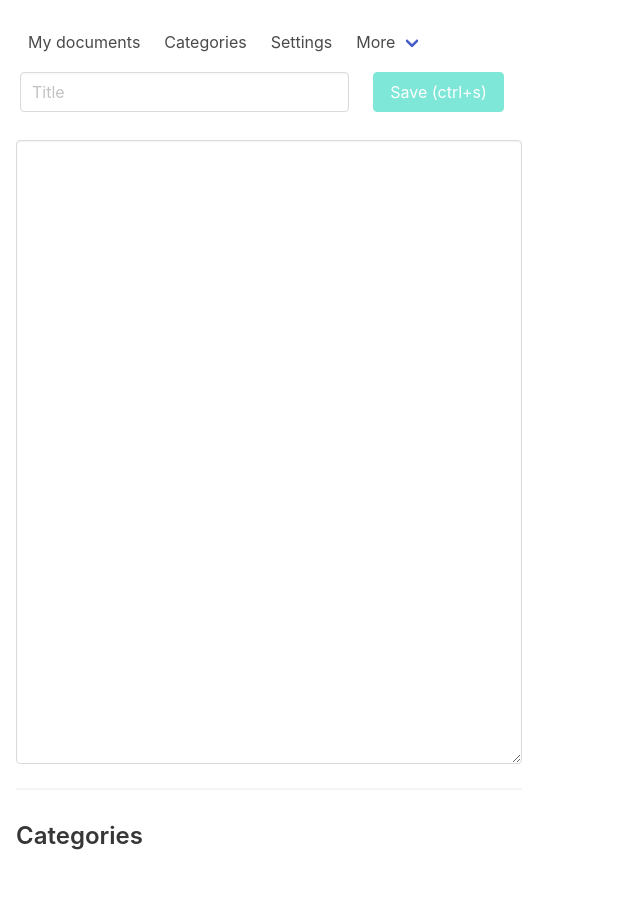
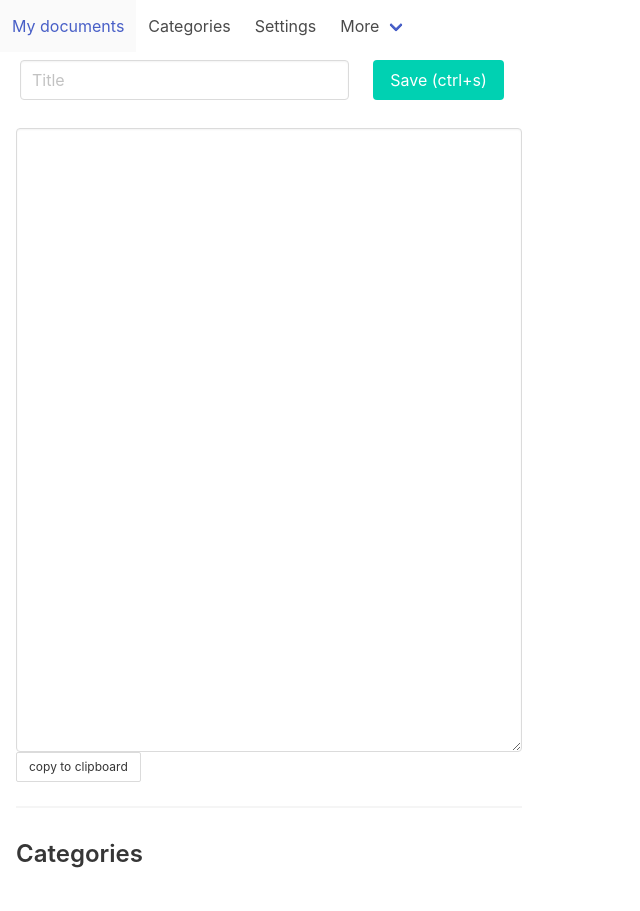
Before and after one commit to byoso/Markdown_imperator, a Flask app: template app/templates/edit.html in a window 1280 px wide. Shown: the whole page, without its empty margins (0-640 px from the left). Before the commit the page ends 850 px from the top, so only its background shows below. Run offline with Flask 2, Linux system fonts and the light colour scheme; the template is opened without the code that fills it, so the values that code supplies are empty.

Commit message:
copy content to clipboard done, TODO: filter by category on the index page

```diff
--- a/app/main_desktop.py
+++ b/app/main_desktop.py
@@ -54,6 +54,7 @@ def new_window(*item):
     params = {
         # Minimum settings
         'title': "MarkDown Imperator",
+        'subtitle': "The best markdown editor of the empire",
         'base_dir': BASE_DIR,  # do not change this
         'port': PORT,  # do not change this
         'server_launcher': server_launcher,  # None or server_launcher
@@ -62,7 +63,6 @@ def new_window(*item):
         'is_main': True,  # closing the window closes the entire application
         # If the window has a header bar:
         'header_bar': True,
-        'subtitle': None,
         'buttons_left': [
             # comment those you don't want, change the order as you like
             'hb_home',
--- a/app/main_web.py
+++ b/app/main_web.py
@@ -94,6 +94,7 @@ def new_file():
 @app.route("/delete/<int:doc_id>")
 def delete_doc(doc_id):
     db().model("document").sil.delete(f"id={doc_id}")
+    db().model('cat_doc').sil.delete(f"doc_id={doc_id}")
     return redirect(url_for('index'))
 
 
@@ -115,6 +116,8 @@ def categories():
 def delete_category(pk):
     print("delete ", pk)
     Category = db().model('category')
+    Cat_doc = db().model('cat_doc')
+    Cat_doc.sil.delete(f"cat_id={pk}")
     Category.sil.delete(f"id={pk}")
     return redirect(url_for('categories'))
 
--- /dev/null
+++ b/app/statics/style/md.css
@@ -0,0 +1,16 @@
+.validate {
+  -webkit-animation-name: cssAnimation;
+  -webkit-animation-duration: 0.5s;
+  -webkit-animation-iteration-count: 1;
+  -webkit-animation-timing-function: ease;
+  -webkit-animation-fill-mode: forwards;
+}
+
+@-webkit-keyframes cssAnimation {
+  from {
+    -webkit-transform: rotate(0deg) scale(1) skew(0deg) translate(0px);
+  }
+  to {
+    -webkit-transform: rotate(360deg) scale(1) skew(0deg) translate(0px);
+  }
+}
--- a/app/templates/_base.html
+++ b/app/templates/_base.html
@@ -10,12 +10,18 @@
         <!-- bulma -->
         <!-- <link rel="stylesheet" type= "text/css" href="/style/bulma.css"> -->
         <link rel="stylesheet" href="https://cdn.jsdelivr.net/npm/bulma@0.9.4/css/bulma.min.css">
+        <link rel="stylesheet" href="/style/md.css">
         <!-- markdown converter to html -->
         <script src="https://cdn.jsdelivr.net/npm/marked/marked.min.js"></script>
 
         <title> MD Imperator </title>
 	</head>
-    <nav class="navbar" role="navigation" aria-label="main navigation" id="navbar">
+    <style>
+        body {
+            padding-top: 40px;
+        }
+    </style>
+    <nav class="navbar is-fixed-top" role="navigation" aria-label="main navigation" id="navbar">
 
         <div id="navbarBasicExample" class="navbar-menu">
             <div class="navbar-start">
--- a/app/templates/edit.html
+++ b/app/templates/edit.html
@@ -12,11 +12,12 @@
                     <input type="text" name="title" id="title" class="input m-1" placeholder="Title" value="{{ doc.title }}">
                 </div>
                 <div class="column">
-                    <span id="save_button" class="button is-primary m-1" disabled>Save (ctrl+s)</span>
+                    <span id="save_button" class="button is-primary m-1">Save (ctrl+s)</span>
 
                 </div>
             </div>
             <textarea class="textarea" id="content" onscroll="syncScroll(this)" name="content" rows="25" width="45%">{{ doc.content }}</textarea>
+            <button onclick="toClipboard()" id="copy" class="button is-small">copy to clipboard</button>
             <hr>
             <h3>Categories</h3>
             <div id="categories"></div>
@@ -56,10 +57,14 @@
         referenceNode.parentNode.insertBefore(newNode, referenceNode.nextSibling);
 }
     function newCategoryBox(cat) {
+        console.log(cat)
         let elem = document.createElement('input')
         elem.type = "checkbox"
         elem.name = cat.name
         elem.id = cat.id
+        if (cat.is_checked) {
+            elem.checked = true
+        }
         return elem
     };
     function newCategoryLabel(cat) {
@@ -99,11 +104,27 @@
         }
     );
 
+    // Animation
+    function animation(id) {
+        let elem = document.getElementById(id)
+        elem.classList.remove('validate');
+        void elem.offsetWidth;
+        elem.classList.add('validate');
+        }
+
+    // copy to clipboard
+    function toClipboard() {
+        var copyText = document.getElementById("content");
+        navigator.clipboard.writeText(copyText.value);
+        animation("copy")
+    }
+
     // save_button function
     save_button.addEventListener('click', e =>{
         if (history_index < history.length-1){
             history = history.slice(0, history_index)
         }
+        animation("save_button")
 
         history.push({'title': title.value, "content": content.value})
         var headers = new Headers();
@@ -137,14 +158,23 @@
 
         });
 
+    // tab modification
+    document.addEventListener('keydown', e => {
+        if (e.key === "Tab") {
+            e.preventDefault();
+            let start = e.target.selectionStart;
+            let val = e.target.value;
+            e.target.value = val.substr(0, start) + "    " + val.substr(e.target.selectionEnd);
+            e.target.selectionStart = e.target.selectionEnd = start + 4;
+            // document.getElementById('save_button').click();
+        }
+    });
+
     // ctrl+s redirects to save_button function
     document.addEventListener('keydown', e => {
         if (e.ctrlKey && e.key ==='s') {
             e.preventDefault();
             document.getElementById('save_button').click();
-            save_button.setAttribute('disabled', 'disabled');
-        } else {
-            save_button.removeAttribute('disabled');
         }
     });
 
```
